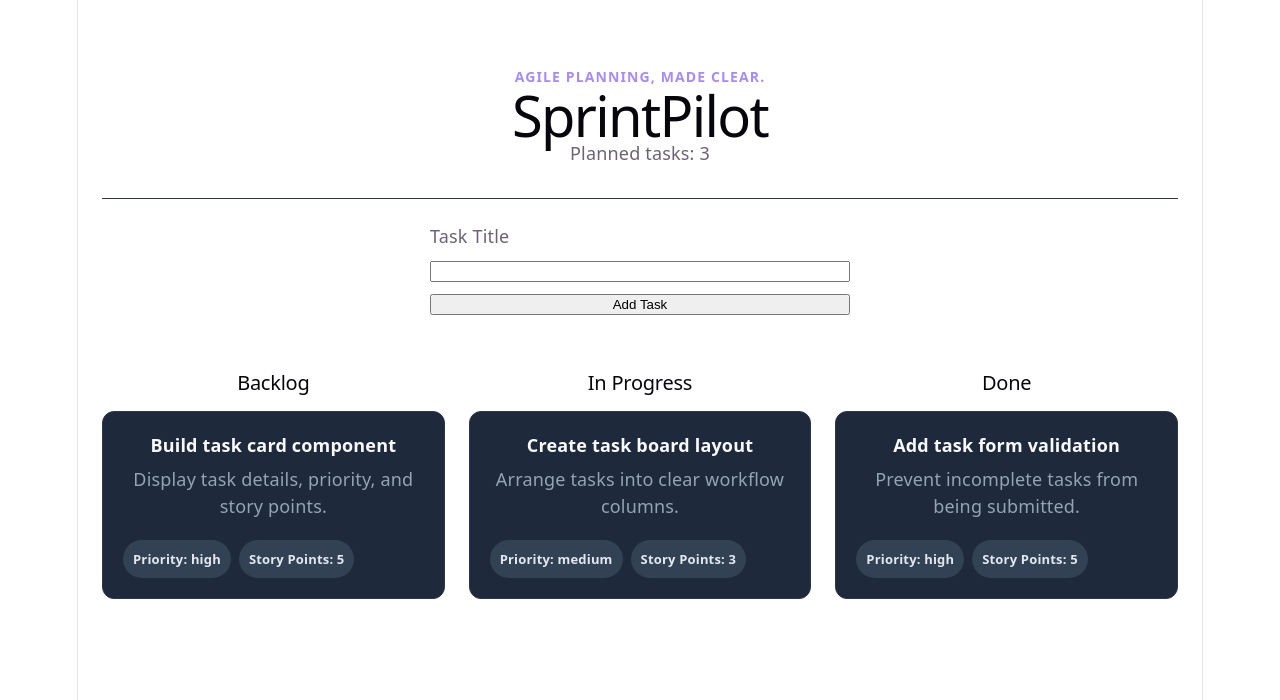
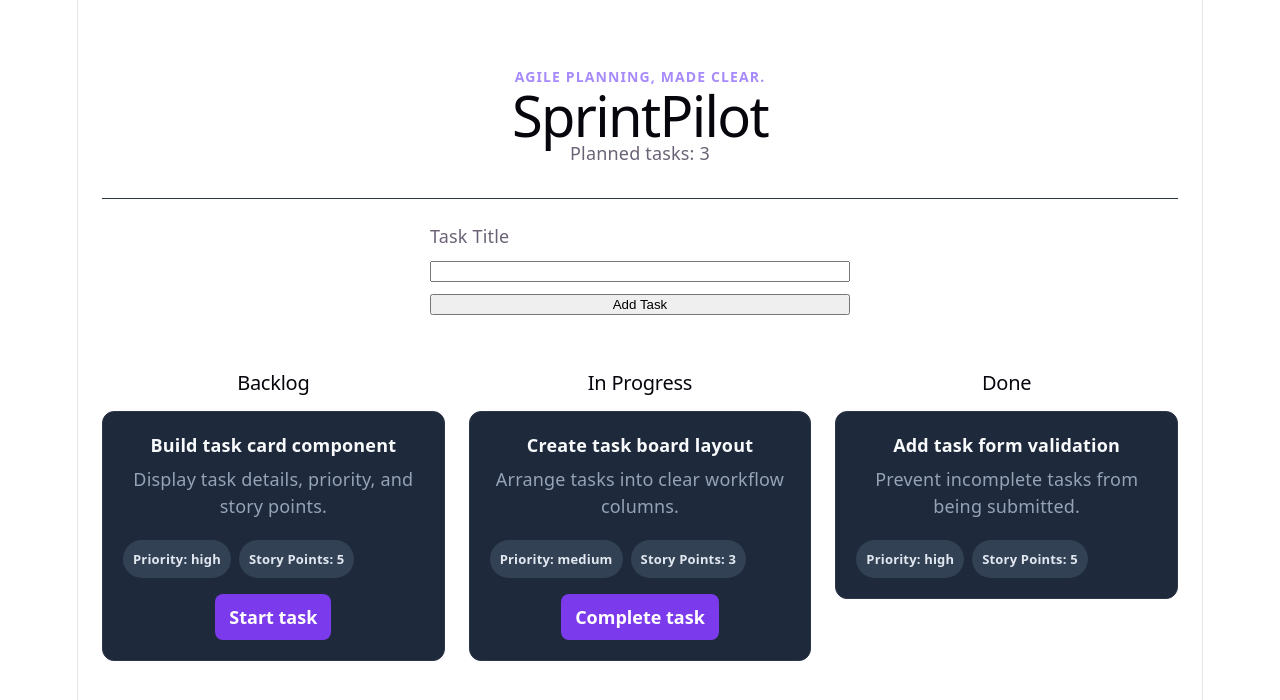
Before and after one commit to Axhar85/sprint-pilot, a React (Vite) app: page / in a window 1280 px wide. Shown: the top 700 px of the page. Built offline with nearby package versions, Linux system fonts and the light colour scheme.

Commit message:
feat: add task status transitions

```diff
--- a/src/App.css
+++ b/src/App.css
@@ -86,6 +86,22 @@
   text-align: left;
 }
 
+.task-action {
+  margin-top: 16px;
+  padding: 10px 14px;
+  border: 0;
+  border-radius: 8px;
+  background-color: #7c3aed;
+  color: #ffffff;
+  font: inherit;
+  font-weight: 700;
+  cursor: pointer;
+}
+
+.task-action:hover {
+  background-color: #6d28d9;
+}
+
 @media (max-width: 800px) {
   .task-board {
     grid-template-columns: 1fr;
--- a/src/App.tsx
+++ b/src/App.tsx
@@ -53,6 +53,21 @@ function App() {
     }
     setTasks((prevTasks) => [...prevTasks, newTask])
   }
+
+  function handleMoveForward(taskId: string) {
+    setTasks((currentTasks) =>
+      currentTasks.map((task) => {
+        if (task.id !== taskId) {
+          return task
+        }
+
+        const nextStatus =
+          task.status === 'backlog' ? 'in-progress' : 'done'
+
+        return { ...task, status: nextStatus }
+      }),
+    )
+  }
   return (
     <main className="app-shell">
       <header className="app-header">
@@ -69,19 +84,31 @@ function App() {
           <h2>Backlog</h2>
 
           {backlogTasks.map((task) => (
-            <TaskCard key={task.id} task={task} />
+            <TaskCard
+              key={task.id}
+              task={task}
+              onMoveForward={handleMoveForward}
+            />
           ))}
         </section>
         <section className="task-section">
           <h2>In Progress</h2>
           {inProgressTasks.map((task) => (
-            <TaskCard key={task.id} task={task} />
+            <TaskCard
+              key={task.id}
+              task={task}
+              onMoveForward={handleMoveForward}
+            />
           ))}
         </section>
         <section className="task-section">
           <h2>Done</h2>
           {doneTasks.map((task) => (
-            <TaskCard key={task.id} task={task} />
+            <TaskCard
+              key={task.id}
+              task={task}
+              onMoveForward={handleMoveForward}
+            />
           ))}
         </section>
       </div>
--- a/src/components/TaskCard.tsx
+++ b/src/components/TaskCard.tsx
@@ -1,10 +1,13 @@
 import type { Task } from '../types/task'
 
 interface TaskCardProps {
+    onMoveForward: (taskId: string) => void
     task: Task
 }
 
-function TaskCard({ task }: TaskCardProps) {
+function TaskCard({ task, onMoveForward }: TaskCardProps) {
+    const actionLabel =
+        task.status === 'backlog' ? 'Start task' : 'Complete task'
     return (
         <article className="task-card">
             <h3>{task.title}</h3>
@@ -13,6 +16,15 @@ function TaskCard({ task }: TaskCardProps) {
                 <span>Priority: {task.priority}</span>
                 <span>Story Points: {task.storyPoints}</span>
             </div>
+            {task.status !== 'done' && (
+                <button
+                    className="task-action"
+                    type="button"
+                    onClick={() => onMoveForward(task.id)}
+                >
+                    {actionLabel}
+                </button>
+            )}
         </article>
     )
 }
```
